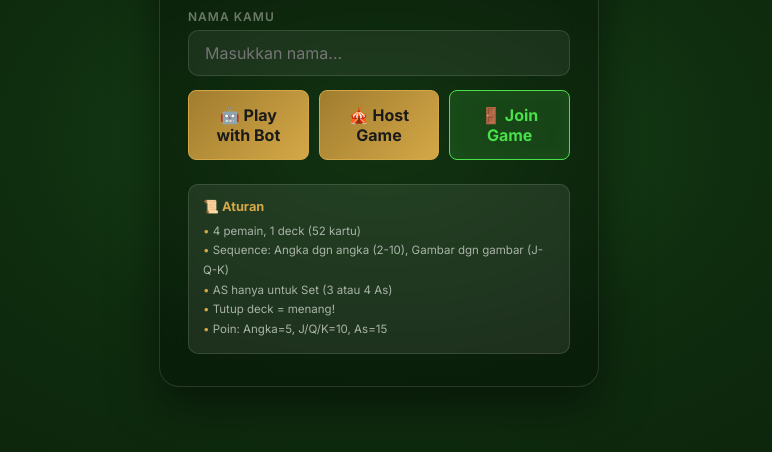
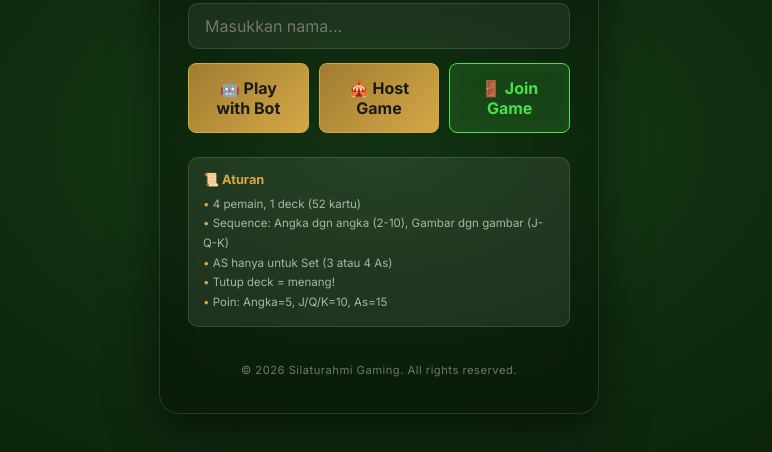
Before and after one commit to pardan/remi, a website: page public/index.html in a window 1280 px wide. Shown: the part 260-712 px from the top of the page, without its empty margins (261-1033 px from the left). Drawn offline with nearby package versions, Linux system fonts and the light colour scheme; no server answers.

Commit message:
add copyright

```diff
--- a/public/index.html
+++ b/public/index.html
@@ -74,6 +74,10 @@
                     <li>Tutup deck = menang!</li>
                     <li>Poin: Angka=5, J/Q/K=10, As=15</li>
                 </ul>
+            </div>
+
+            <div class="lobby-copyright">
+                &copy; 2026 Silaturahmi Gaming. All rights reserved.
             </div>
         </div>
     </div>
--- a/public/style.css
+++ b/public/style.css
@@ -1708,6 +1708,14 @@ body {
     color: var(--gold);
 }
 
+.lobby-copyright {
+    text-align: center;
+    font-size: 0.7rem;
+    color: var(--text-muted);
+    padding: 12px 0 4px;
+    letter-spacing: 0.5px;
+}
+
 #game-container {
     width: 100%;
     height: 100dvh;
```
